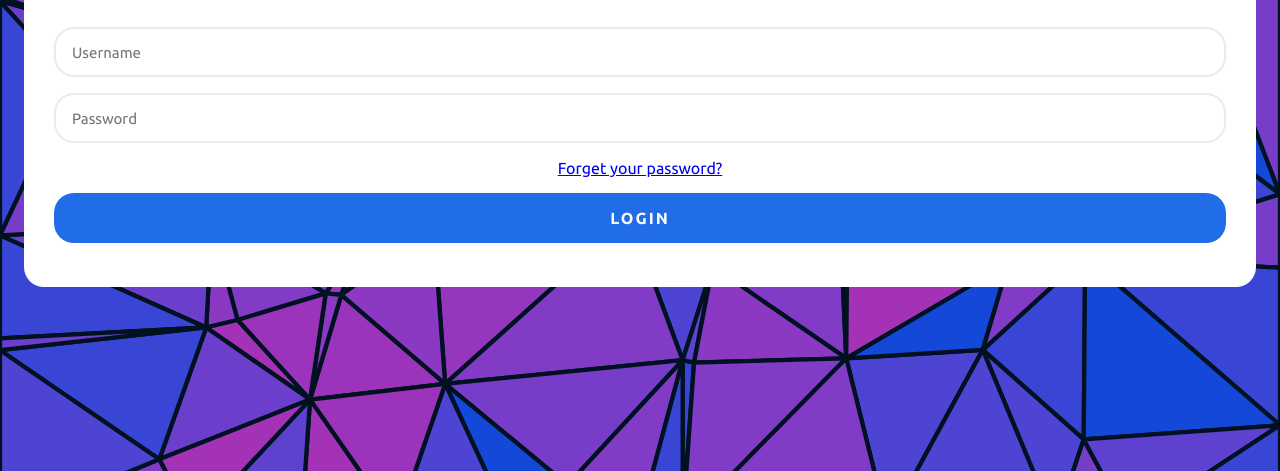
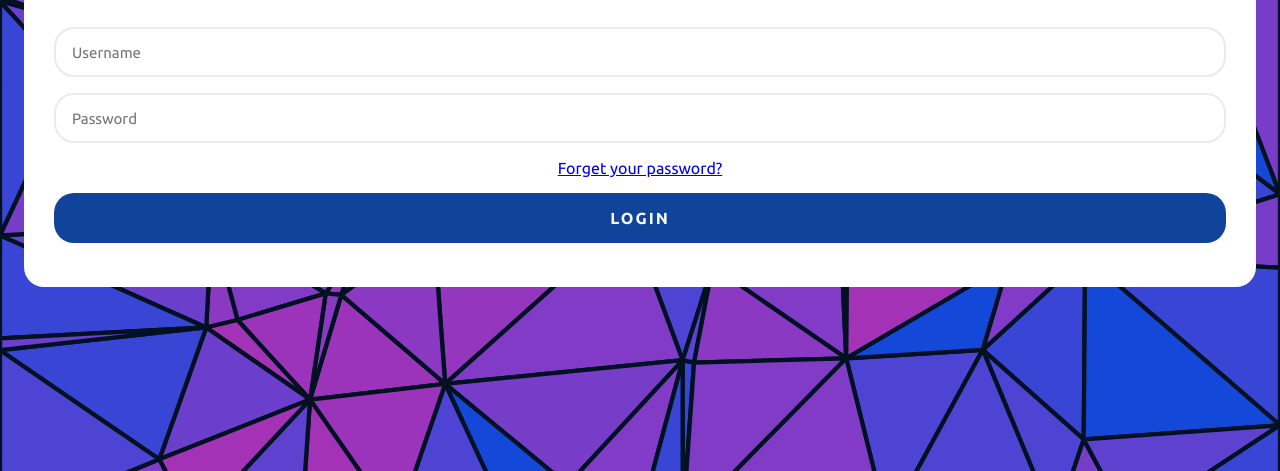
Before and after one commit to MillsapTatiana-FS/LoginPage, a plain HTML site: page index.html in a window 1280 px wide. In both pictures the pointer is over the button "LOGIN". Shown: the part 329-800 px from the top of the page. Drawn offline with Linux system fonts and the light colour scheme.

Commit message:
Styling the submit button

```diff
--- a/style.css
+++ b/style.css
@@ -84,3 +84,7 @@ body {
     letter-spacing: 2px;
     transition: all 0.375s;
 }
+
+.login-form > button:hover{
+    background: #10449A;
+}
```
